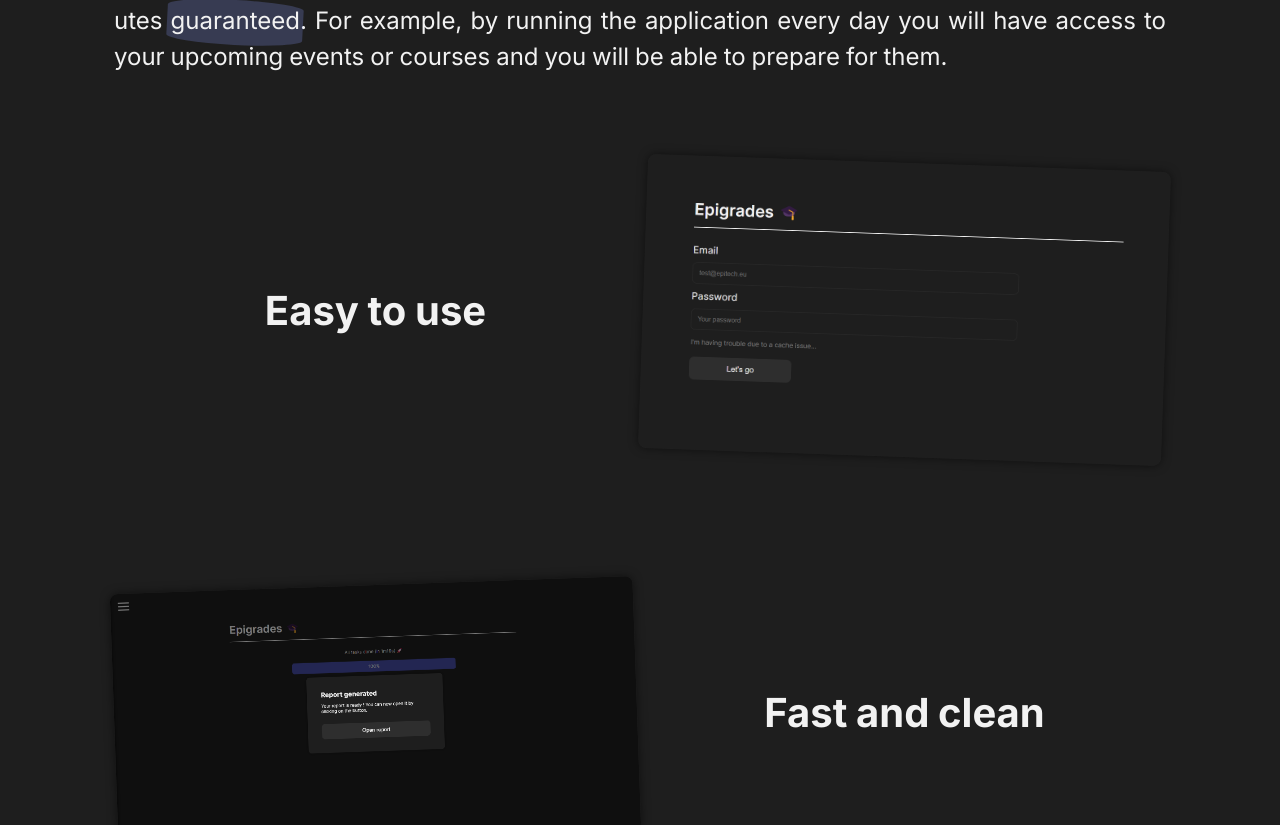
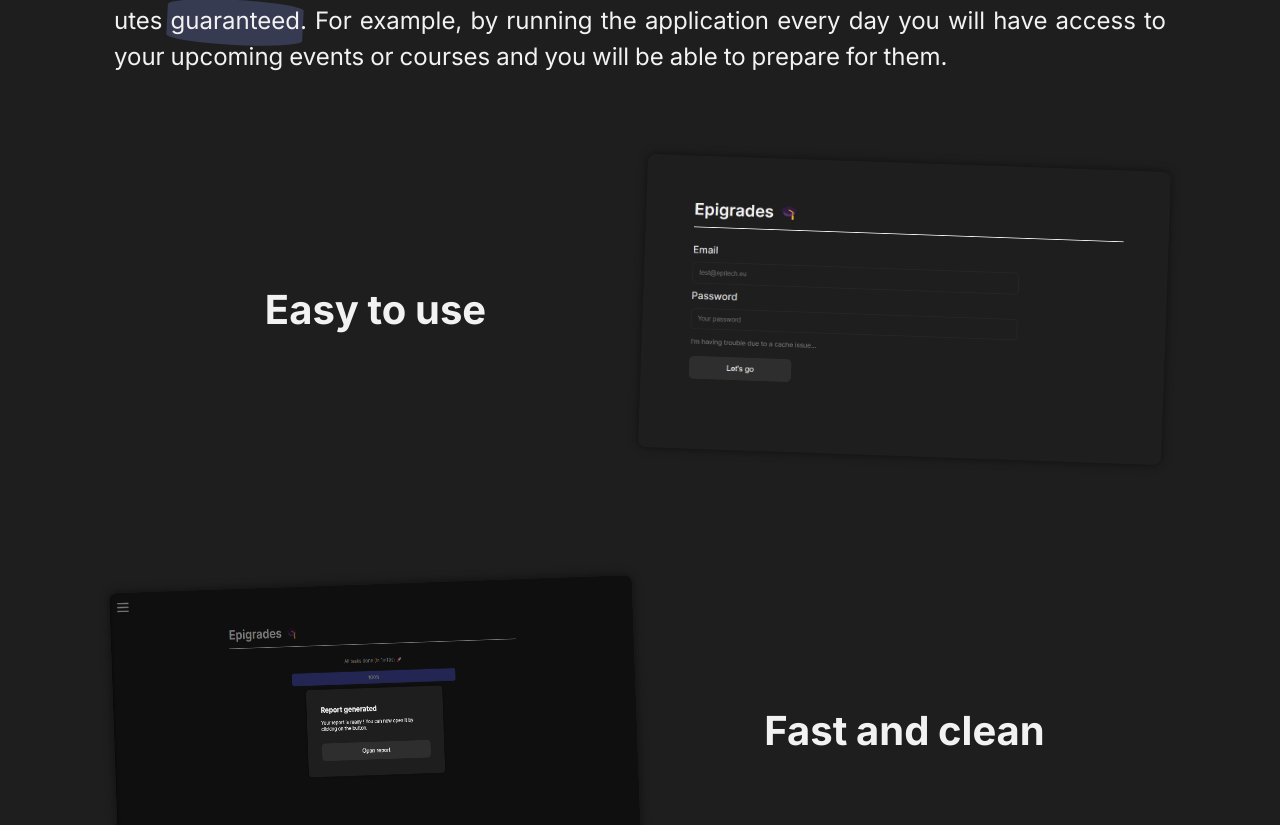
Before and after one commit to AlxisHenry/epigrades, a Next.js app: page / in a window 1280 px wide. Shown: the part 1175-2000 px from the top of the page. Built offline with nearby package versions, Linux system fonts and the light colour scheme.

Commit message:
fix: use next legacy image

```diff
--- a/src/app/page.tsx
+++ b/src/app/page.tsx
@@ -2,15 +2,9 @@
 
 import "@/styles/pages/tutorial.scss";
 
+import Image from "next/legacy/image";
+
 import { Layout } from "@/components";
-import Image from "next/image";
-
-const props = {
-  width: 200,
-  height: 200 / (16 / 9),
-  layout: "responsive",
-  alt: "Profile Picture",
-};
 
 export default function Home() {
   return (
@@ -221,5 +215,13 @@ interface ScreenProps {
 }
 
 function Screen({ src, alt }: ScreenProps) {
-  return <Image {...props} src={src} alt={alt ?? "Screen"} />;
+  return (
+    <Image
+      width={200}
+      height={200 / (16 / 9)}
+      layout="responsive"
+      src={src}
+      alt={alt ?? "Screen"}
+    />
+  );
 }
--- a/src/components/modal/AuthenticatorCode.tsx
+++ b/src/components/modal/AuthenticatorCode.tsx
@@ -1,4 +1,4 @@
-import Image from "next/image";
+import Image from "next/legacy/image";
 import { useEffect, useState } from "react";
 
 import { getAuthenticatorCodeImage } from "@/services/api";
--- a/src/styles/pages/tutorial.scss
+++ b/src/styles/pages/tutorial.scss
@@ -63,6 +63,10 @@
     align-items: center;
     margin-top: 3rem;
     margin-bottom: 3rem;
+
+    span {
+      overflow: visible!important;
+    }
 
     img {
       transform: rotate(2deg);
```
